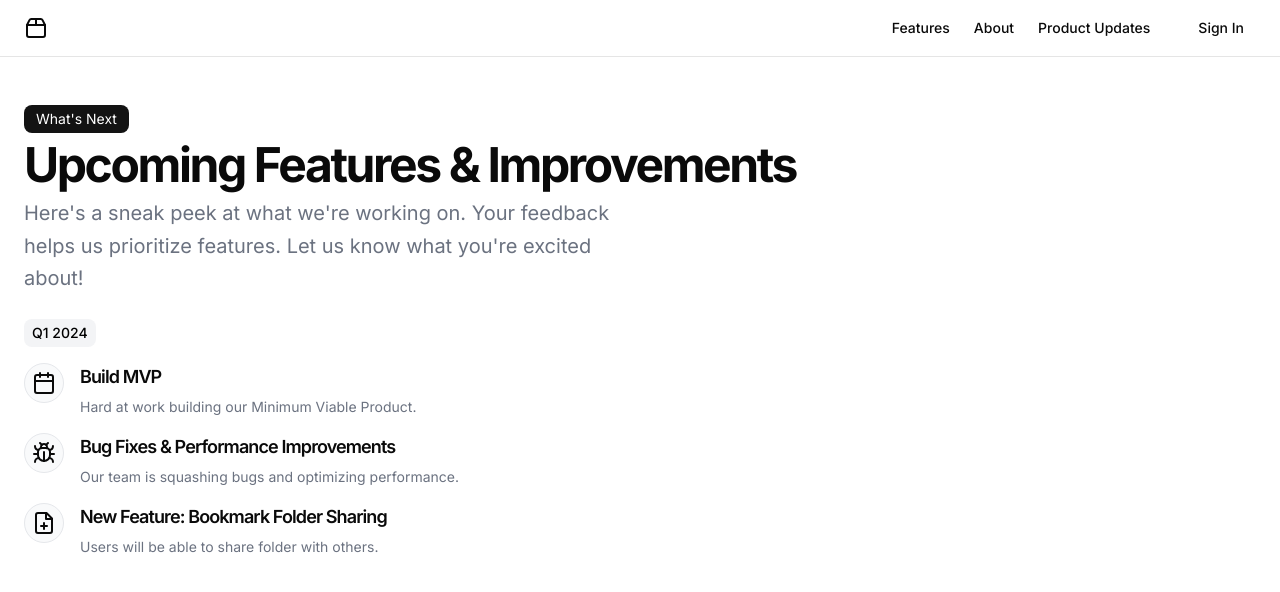
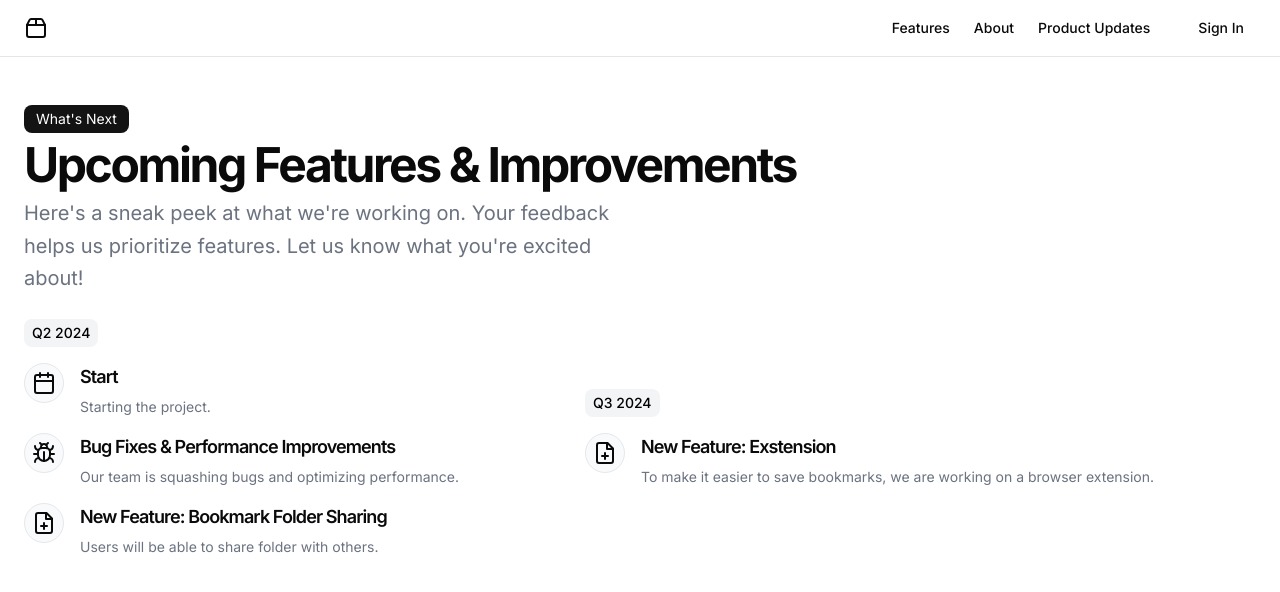
Before and after one commit to dendianugerah/hooknhold, a Next.js app: page /product-updates in a window 1280 px wide. Shown: the top 592 px of the page. Built offline with nearby package versions, Linux system fonts and the light colour scheme.

Commit message:
style(product-updates): q3 feature

```diff
--- a/app/(homepage)/about/page.tsx
+++ b/app/(homepage)/about/page.tsx
@@ -56,6 +56,12 @@ export default function About() {
                   lightweight, and easily accessible.
                 </p>
               </div>
+
+              <p className="text-sm text-gray-500 mt-4">
+                You might notice the use of "we/us" throughout the site. While
+                this is a personal project, I use "we" to give it a professional
+                feel hahaha. Thanks for understanding!
+              </p>
             </div>
           </div>
         </div>
--- a/app/(homepage)/product-updates/page.tsx
+++ b/app/(homepage)/product-updates/page.tsx
@@ -22,7 +22,7 @@ export default function ProductUpdates() {
           </div>
           <div className="space-y-4">
             <div className="inline-block rounded-lg bg-gray-100 px-2 py-1 text-sm dark:bg-gray-800 text-black font-medium">
-              Q1 2024
+              Q2 2024
             </div>
 
             <div className="flex items-start gap-4">
@@ -31,11 +31,9 @@ export default function ProductUpdates() {
               </div>
               <div className="space-y-1.5">
                 <h3 className="text-lg font-semibold tracking-tighter">
-                  Build MVP
+                  Start
                 </h3>
-                <p className="text-sm text-gray-500">
-                  Hard at work building our Minimum Viable Product.
-                </p>
+                <p className="text-sm text-gray-500">Starting the project.</p>
               </div>
             </div>
             <div className="flex items-start gap-4">
@@ -65,6 +63,26 @@ export default function ProductUpdates() {
               </div>
             </div>
           </div>
+
+          <div className="space-y-4">
+            <div className="inline-block rounded-lg bg-gray-100 px-2 py-1 text-sm dark:bg-gray-800 text-black font-medium">
+              Q3 2024
+            </div>
+            <div className="flex items-start gap-4">
+              <div className="flex items-center justify-center rounded-full border border-gray-200 bg-gray-50 w-10 h-10 dark:border-gray-800 dark:bg-gray-950">
+                <FilePlusIcon className="h-6 w-6" />
+              </div>
+              <div className="space-y-1.5">
+                <h3 className="text-lg font-semibold tracking-tighter">
+                  New Feature: Exstension
+                </h3>
+                <p className="text-sm text-gray-500">
+                  To make it easier to save bookmarks, we are working on a
+                  browser extension.
+                </p>
+              </div>
+            </div>
+          </div>
         </div>
       </section>
     </section>
```
